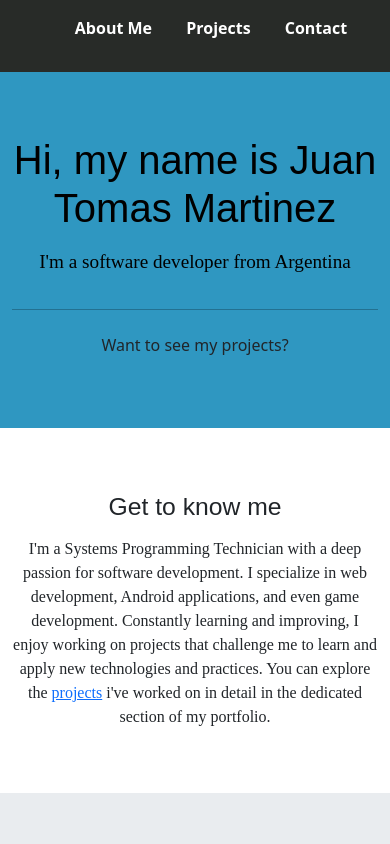
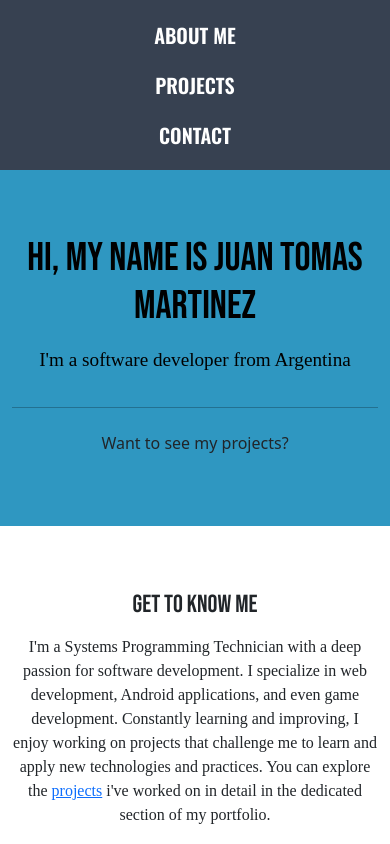
Before and after one commit to JuantMartinez17/portfolio, a plain HTML site: page index.html in a window 390 px wide. Shown: the top 844 px of the page. Drawn offline with nearby package versions, Linux system fonts and the light colour scheme.

Commit message:
[NAVBAR]: change colors, added responsiveness

```diff
--- a/index.html
+++ b/index.html
@@ -9,7 +9,7 @@
     <link rel="preconnect" href="https://fonts.googleapis.com">
     <link rel="preconnect" href="https://fonts.gstatic.com" crossorigin>
     <link href="https://fonts.googleapis.com/css2?family=Oswald:wght@200..700&display=swap" rel="stylesheet">
-
+    <link href="https://fonts.googleapis.com/css2?family=Bebas+Neue&display=swap" rel="stylesheet">
 
 </head>
 <body>
--- a/styles.css
+++ b/styles.css
@@ -8,6 +8,12 @@
     font-family: "Oswald", serif;
     font-optical-sizing: auto;
     font-weight: 500;
+    font-style: normal;
+}
+
+.bebas-neue-regular {
+    font-family: "Bebas Neue", serif;
+    font-weight: 400;
     font-style: normal;
 }
 
@@ -25,37 +31,50 @@ body {
     background-color: #f9f9f9;
 }
 
+header {
+    background-color: #374151;
+    padding: 20px 0;
+}
+
 .container {
     width: 90%;
     max-width: 1200px;
     margin: 0 auto;
 }
 
-header {
-    background: #282B28;
-    color: #fff;
-    padding: 1rem 0;
-}
-
-header h1 {
-    text-align: center;
-    margin-bottom: 0.5rem;
-}
-
 nav ul {
     list-style: none;
-    text-align: center;
+    display: flex;
+    justify-content: center;
+    align-items: center;
+    gap: 40px;
+    padding: 0;
+    margin: 0;
 }
 
 nav ul li {
-    display: inline;
-    margin: 0 15px;
+    font-family: 'Oswald', serif;
+    font-size: 20px;
+    text-transform: uppercase;
 }
 
 nav ul li a {
-    color: #fff;
     text-decoration: none;
-    font-weight: bold;
+    color: #ffffff;
+    font-weight: 600;
+    padding: 10px 15px;
+    transition: color 0.3s ease;
+}
+
+nav ul li a:hover {
+    color: #facc15;
+}
+
+@media (max-width: 768px) {
+    nav ul {
+        flex-direction: column;
+        gap: 20px;
+    }
 }
 
 #hero {
```
